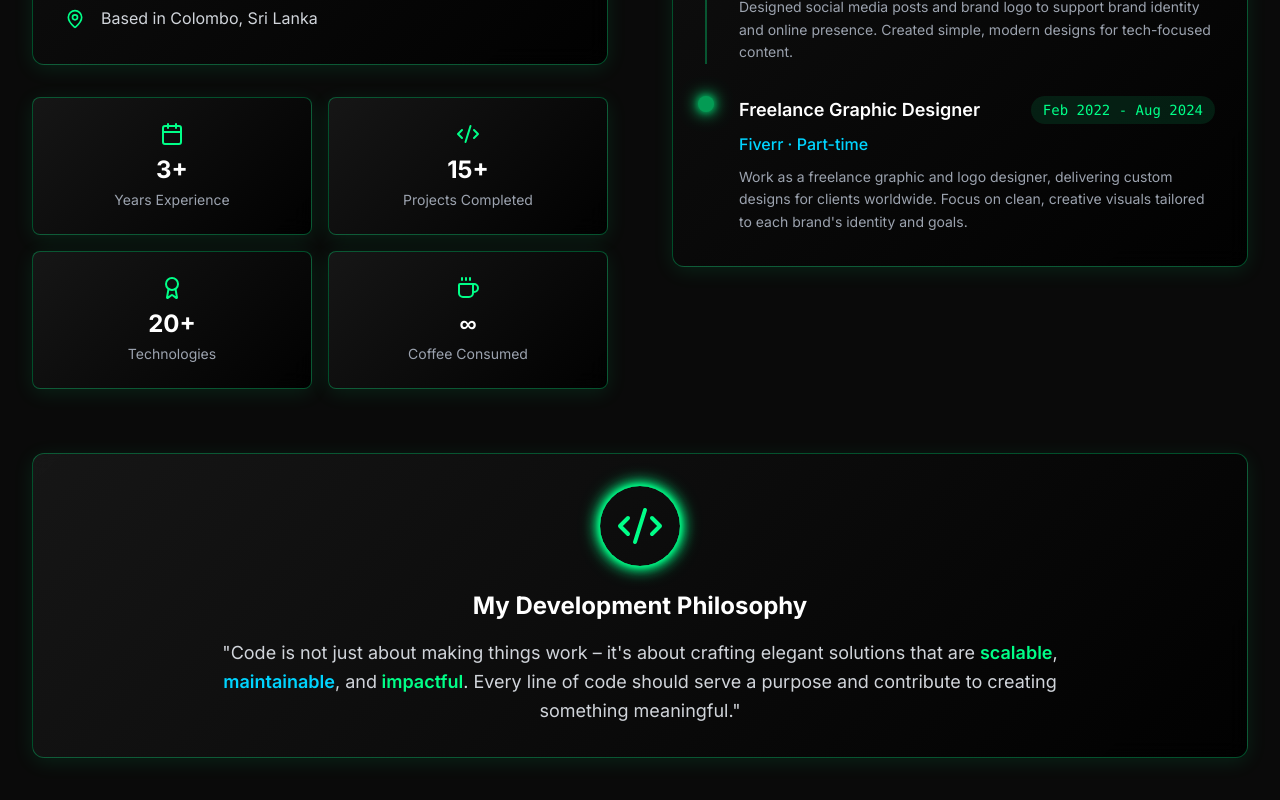
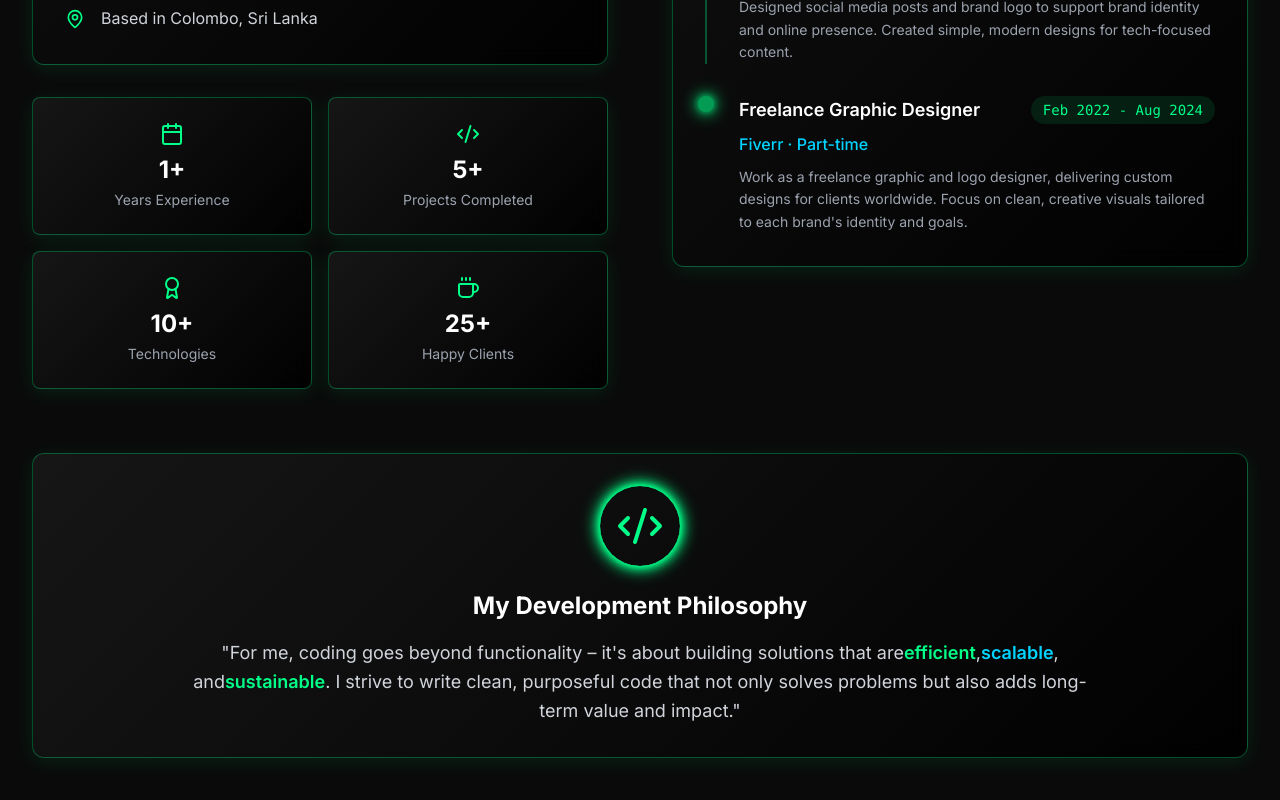
Before and after one commit to AvishkaIndu/my-portfolio, a Next.js app: page / in a window 1280 px wide. Shown: the part 1742-2542 px from the top of the page. Built offline with nearby package versions, Linux system fonts and the light colour scheme.

Commit message:
Experience commited

```diff
--- a/src/components/About.tsx
+++ b/src/components/About.tsx
@@ -4,10 +4,10 @@ import { motion } from 'framer-motion'
 import { Code2, GraduationCap, Award, Calendar, MapPin, Coffee } from 'lucide-react'
 
 const stats = [
-  { label: 'Years Experience', value: '3+', icon: Calendar },
-  { label: 'Projects Completed', value: '15+', icon: Code2 },
-  { label: 'Technologies', value: '20+', icon: Award },
-  { label: 'Coffee Consumed', value: '∞', icon: Coffee },
+  { label: 'Years Experience', value: '1+', icon: Calendar },
+  { label: 'Projects Completed', value: '5+', icon: Code2 },
+  { label: 'Technologies', value: '10+', icon: Award },
+  { label: 'Happy Clients', value: '25+', icon: Coffee },
 ]
 
 const journey = [
@@ -215,11 +215,11 @@ export default function About() {
             </h3>
 
             <p className="text-gray-300 text-lg max-w-4xl mx-auto leading-relaxed">
-              &quot;Code is not just about making things work – it&apos;s about crafting elegant solutions
-              that are <span className="text-cyber-green font-semibold">scalable</span>,
-              <span className="text-cyber-blue font-semibold"> maintainable</span>, and
-              <span className="text-cyber-green font-semibold"> impactful</span>.
-              Every line of code should serve a purpose and contribute to creating something meaningful.&quot;
+              &quot;For me, coding goes beyond functionality – it&apos;s about building solutions that are
+              <span className="text-cyber-green font-semibold">efficient</span>,
+              <span className="text-cyber-blue font-semibold">scalable</span>, and
+              <span className="text-cyber-green font-semibold">sustainable</span>.
+              I strive to write clean, purposeful code that not only solves problems but also adds long-term value and impact.&quot;
             </p>
           </motion.div>
         </motion.div>
```
